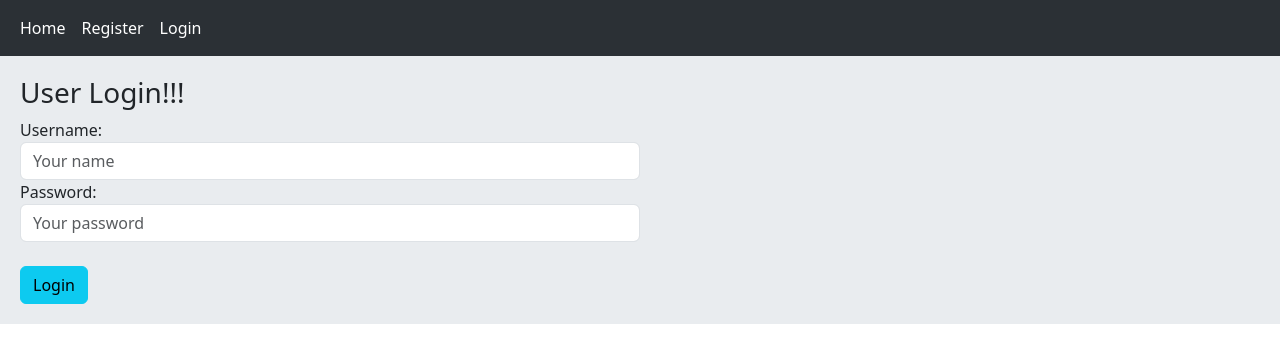
After one commit to mohamadmahvash/social-network, a Django app: page /account/login/ in a window 1280 px wide. The commit adds this page. Shown: the top 363 px of the page. Run offline with Django 5.2, Linux system fonts and the light colour scheme.

Commit message:
create login and logout form

```diff
--- a/account/forms.py
+++ b/account/forms.py
@@ -1,6 +1,14 @@
 from django import forms
 from django.contrib.auth.models import User
 from django.core.exceptions import ValidationError
+
+
+class UserLoginForm(forms.Form):
+    username = forms.CharField(widget=forms.TextInput(
+        attrs={'placeholder': 'Your name', 'class': "form-control"}))
+
+    password = forms.CharField(widget=forms.PasswordInput(
+        attrs={'placeholder': 'Your password', 'class': "form-control"}))
 
 
 class UserRegisterForm(forms.Form):
--- /dev/null
+++ b/account/templates/account/User_login.html
@@ -0,0 +1,11 @@
+{% extends 'base.html' %}
+{% block content %}
+    <h3>User Login!!!</h3>
+
+    <form action="" method="post" class="col-md-6" novalidate>
+        {% csrf_token %}
+        {{ form }}
+        <br>
+        <input type="submit" value="Login" class="btn btn-info">
+    </form>
+{% endblock %}
--- a/account/urls.py
+++ b/account/urls.py
@@ -3,5 +3,7 @@ from . import views
 
 app_name = 'account'
 urlpatterns = [
-    path('register/', views.UserRegisterView.as_view(), name='register'),
+    path('register/', views.UserRegisterView.as_view(), name='user_register'),
+    path('login/', views.UserLoginView.as_view(), name='user_login'),
+    path('logout/', views.UserLogoutView.as_view(), name='user_logout'),
 ]
--- a/account/views.py
+++ b/account/views.py
@@ -1,8 +1,37 @@
 from django.shortcuts import render, redirect
 from django.views import View
-from .forms import UserRegisterForm
+from .forms import UserRegisterForm, UserLoginForm
 from django.contrib.auth.models import User
 from django.contrib import messages
+from django.contrib.auth import authenticate, login, logout
+
+
+class UserLoginView(View):
+    form_class = UserLoginForm
+    template_name = 'account/User_login.html'
+
+    def get(self, request):
+        form = self.form_class()
+        return render(request, self.template_name, {'form': form})
+
+    def post(self, request):
+        form = self.form_class(request.POST)
+        if form.is_valid():
+            cd = form.cleaned_data
+            user = authenticate(username=cd['username'], password=cd['password'])
+            if user is not None:
+                login(request, user)
+                messages.success(request, 'You are now logged in', extra_tags='success')
+                return redirect('home:home')
+            messages.warning(request, 'username/password is wrong', extra_tags='warning')
+        return render(request, self.template_name, {'form': form})
+
+
+class UserLogoutView(View):
+    def get(self, request):
+        logout(request)
+        messages.success(request, 'You are now logged out', extra_tags='success')
+        return redirect('home:home')
 
 
 class UserRegisterView(View):
--- a/templates/inc/navbar.html
+++ b/templates/inc/navbar.html
@@ -4,9 +4,18 @@
             <li class="nav-item">
                 <a class="nav-link  active" href="{% url 'home:home' %} ">Home</a>
             </li>
-            <li class="nav-item">
-                <a class="nav-link  active" href="{% url 'account:register' %} ">Register</a>
-            </li>
+            {% if not request.user.is_authenticated %}
+                <li class="nav-item">
+                    <a class="nav-link  active" href="{% url 'account:user_register' %} ">Register</a>
+                </li>
+                <li class="nav-item">
+                    <a class="nav-link  active" href="{% url 'account:user_login' %} ">Login</a>
+                </li>
+                {% else %}
+                <li class="nav-item">
+                    <a class="nav-link  active" href="{% url 'account:user_logout' %} ">Logout</a>
+                </li>
+            {% endif %}
         </ul>
     </div>
 </nav>
```
